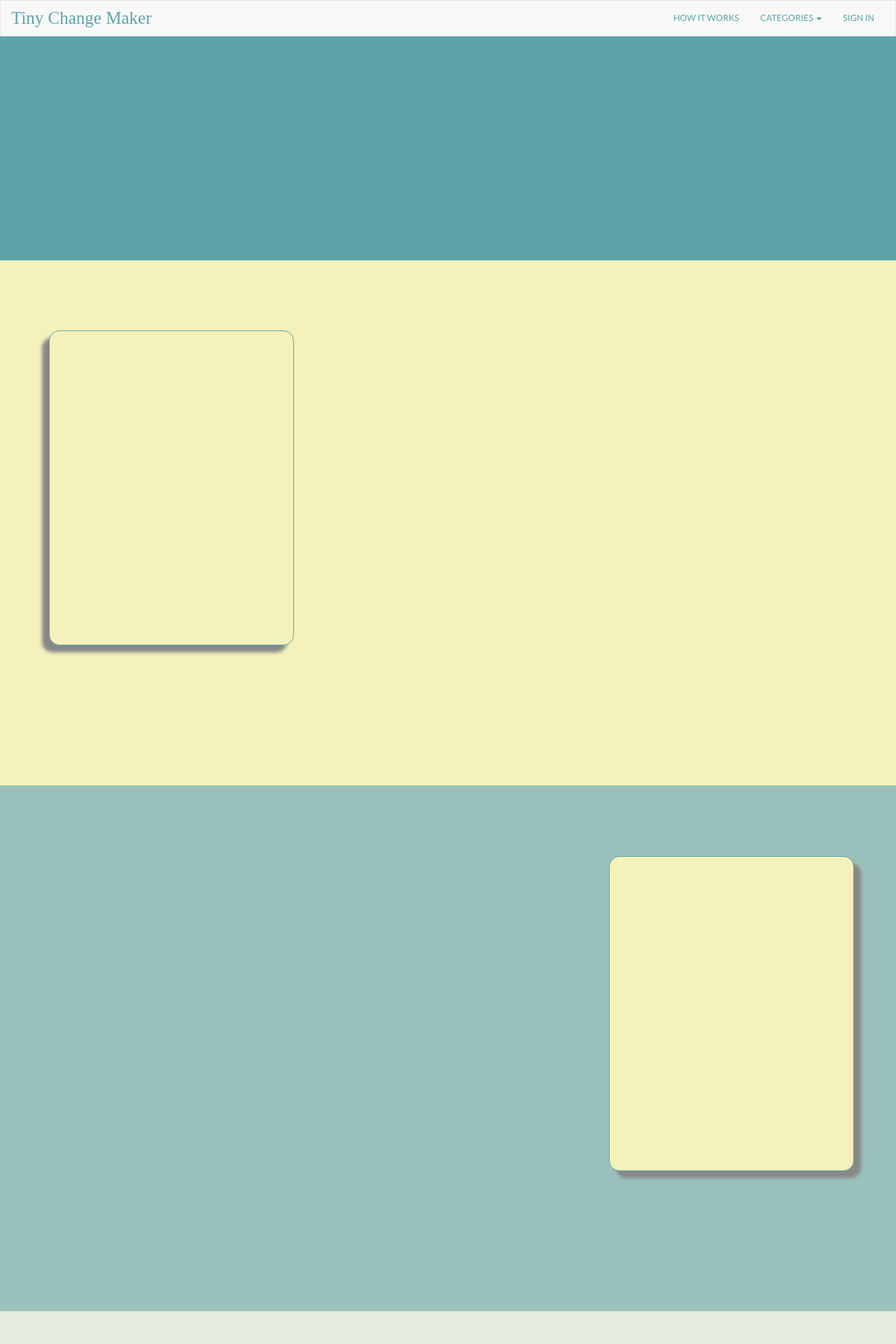
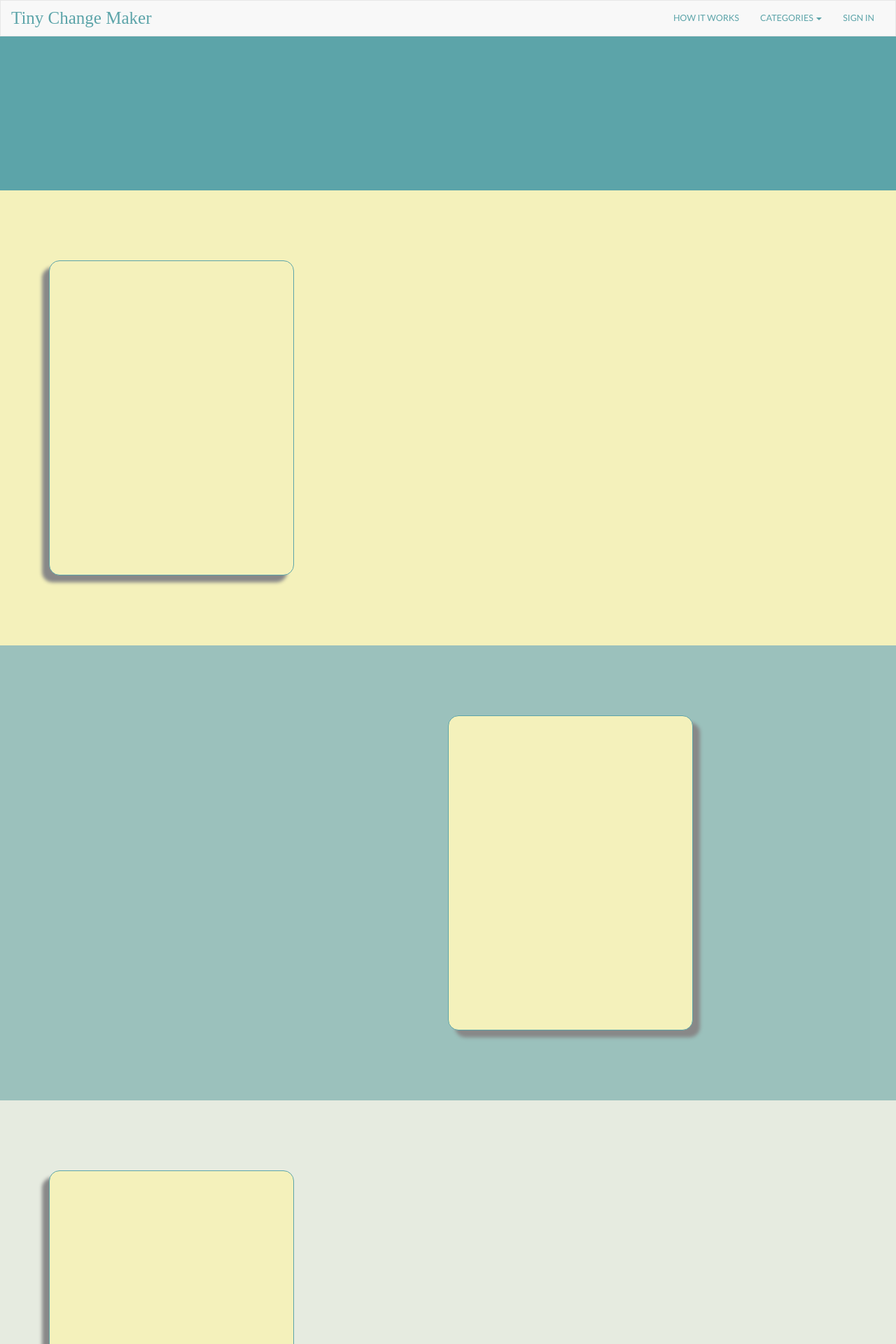
Before and after one commit to emmvalenti/emmvalenti.github.io, a Jekyll site: the page TCM/how-it-works.html, which Jekyll copies as it is, in a window 1280 px wide. Shown: the top 1920 px of the page at 70% size. Built offline with Jekyll 4.4.1, drawn with Linux system fonts in a browser that asks for light colours; some web fonts are replaced.

Commit message:
add rules for sections, rows

```diff
--- a/TCM/css/style.css
+++ b/TCM/css/style.css
@@ -150,7 +150,7 @@ div#benefits-list{
 /*HOW IT WORKS RULES*/
 section {
 	padding-top: 100px;
-	padding-bottom: 200px;
+	padding-bottom: 100px;
 }
 
 section#intro{
@@ -179,8 +179,31 @@ section#digital {
 }
 
 .card-right{
-	margin-left: 800px;
 	box-shadow: 10px 10px 5px #888888;
+}
+
+.descrip{
+	font-size: 2em;
+}
+#digital-descrip{
+	float: left;
+}
+
+.row{
+	margin-left: 15px;
+	margin-right: 15px;
+}
+section h2{
+	font-size: 60px;
+	text-align: center;
+	font-family: 'Fredericka the Great', cursive;
+}
+section p{
+	font-size: 30px;
+	text-align: justify;
+}
+section#health p, section#health h2{
+	color:#ED6A5A;
 }
 
 /*medium screen devices*/
```
